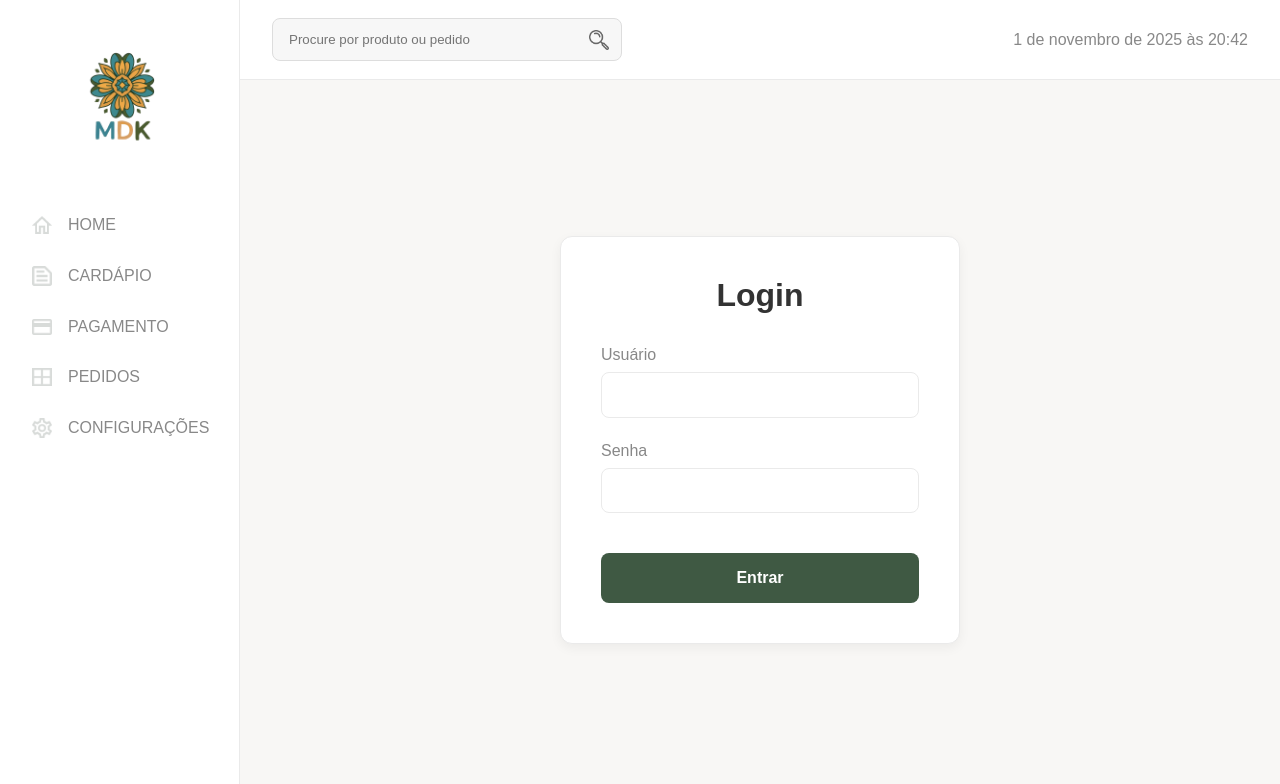
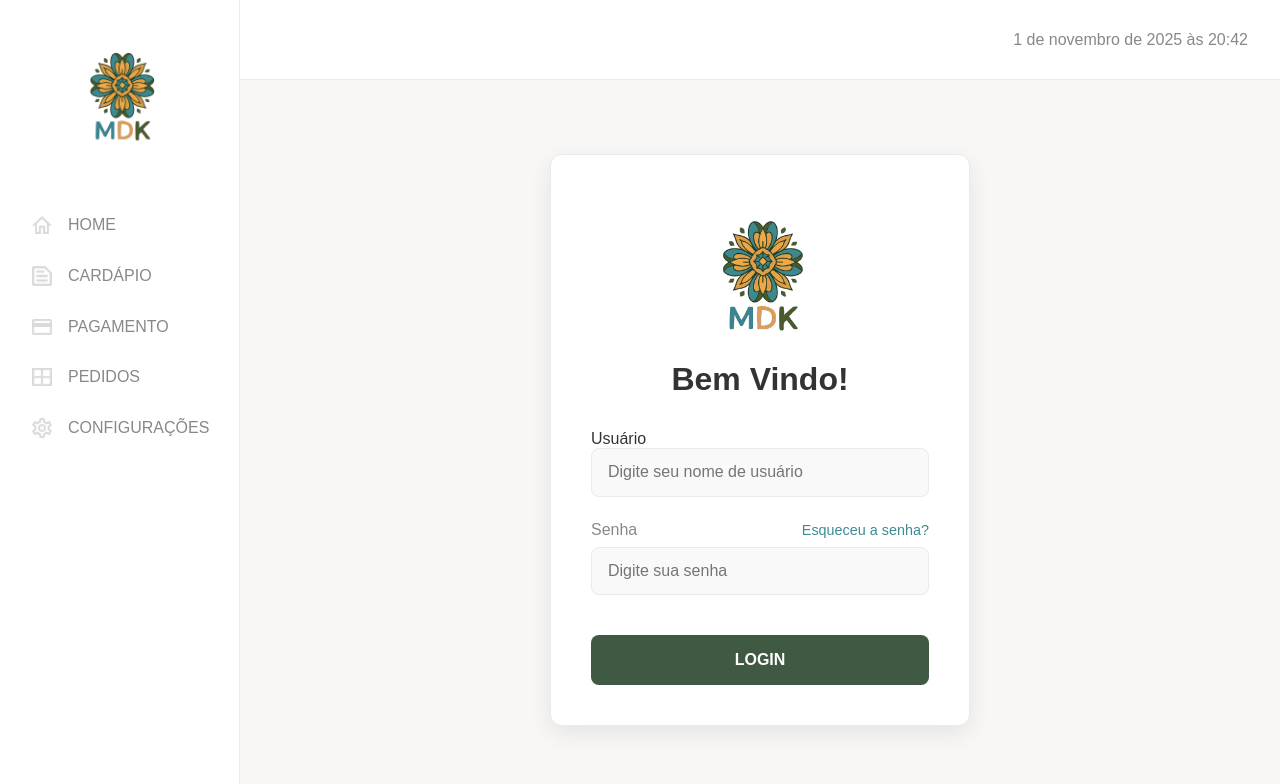
Before and after one commit to gabriel26077/Mandaladaka, a Next.js app in the folder frontend/: page /login in a window 1280 px wide. Shown: the top 784 px of the page. Built offline with nearby package versions, Linux system fonts and the light colour scheme.

Commit message:
refactor(front): refina UI de login e remove barra de pesquisa

```diff
--- a/frontend/src/app/login/login.module.css
+++ b/frontend/src/app/login/login.module.css
@@ -2,17 +2,25 @@
     display: flex;
     justify-content: center;
     align-items: center;
-    height: calc(100vh - 80px); /* Altura total menos o header */
+    height: calc(100vh - 80px);
+    background-color: var(--color-background);
 }
 
 .loginForm {
     background-color: var(--color-surface);
     padding: 2.5rem;
     border-radius: 12px;
-    box-shadow: 0 4px 12px rgba(0, 0, 0, 0.05);
+    box-shadow: 0 8px 24px rgba(0, 0, 0, 0.08);
     width: 100%;
-    max-width: 400px;
+    max-width: 420px;
     border: 1px solid var(--color-border);
+    display: flex;
+    flex-direction: column;
+    align-items: center;
+}
+
+.logo {
+    margin-bottom: 1rem;
 }
 
 .loginForm h1 {
@@ -20,25 +28,42 @@
     margin-top: 0;
     margin-bottom: 2rem;
     color: var(--color-text-primary);
+    font-weight: 600;
 }
 
 .inputGroup {
     margin-bottom: 1.5rem;
+    width: 100%;
 }
 
-.inputGroup label {
-    display: block;
+.labelRow {
+    display: flex;
+    justify-content: space-between;
+    align-items: baseline;
     margin-bottom: 0.5rem;
+}
+
+.labelRow label {
     font-weight: 500;
     color: var(--color-text-secondary);
 }
 
+.forgotPassword {
+    font-size: 0.9rem;
+    color: var(--color-primary);
+    text-decoration: none;
+}
+.forgotPassword:hover {
+    text-decoration: underline;
+}
+
 .inputGroup input {
     width: 100%;
-    padding: 0.8rem 1rem;
+    padding: 0.9rem 1rem;
     font-size: 1rem;
     border-radius: 8px;
     border: 1px solid var(--color-border);
+    background-color: #f9f9f9;
 }
 
 .btnSubmit {
@@ -52,4 +77,20 @@
     color: white;
     cursor: pointer;
     margin-top: 1rem;
+    text-transform: uppercase;
+    transition: background-color 0.2s;
 }
+.btnSubmit:hover {
+    background-color: #334a36;
+}
+.btnSubmit:disabled {
+    background-color: #ccc;
+    cursor: not-allowed;
+}
+
+.errorText {
+    color: #a53725;
+    text-align: center;
+    margin-bottom: 1rem;
+    font-weight: 500;
+}
--- a/frontend/src/app/login/page.tsx
+++ b/frontend/src/app/login/page.tsx
@@ -3,6 +3,7 @@
 import { useState } from 'react';
 import { useRouter } from 'next/navigation';
 import styles from './login.module.css';
+import Image from 'next/image';
 
 export default function LoginPage() {
   const router = useRouter();
@@ -16,20 +17,10 @@ export default function LoginPage() {
     setError(null);
     setIsLoading(true);
 
-    if (!username || !password) {
-      setError("Usuário e senha são obrigatórios.");
-      setIsLoading(false);
-      return;
-    }
-
     try {
-      // 1. Chamar a API de back-end (Flask) que está rodando na porta 5000
       const response = await fetch('http://localhost:5000/auth/login', {
         method: 'POST',
-        headers: {
-          'Content-Type': 'application/json',
-        },
-        // O body envia o JSON no formato que o 'LoginSchema' espera
+        headers: { 'Content-Type': 'application/json' },
         body: JSON.stringify({
           username: username,
           password: password,
@@ -37,18 +28,9 @@ export default function LoginPage() {
       });
 
       const data = await response.json();
+      if (!response.ok) throw new Error(data.description || 'Falha no login');
 
-      if (!response.ok) {
-        throw new Error(data.description || 'Falha no login');
-      }
-
-      // 2. Se o login for bem-sucedido (status 200)
-      const token = data.access_token; // Pega o token da resposta
-
-      // 3. Salva o token no localStorage do navegador
-      localStorage.setItem('access_token', token);
-
-      // 4. Redireciona o usuário para a página Home (/)
+      localStorage.setItem('access_token', data.access_token);
       router.push('/');
 
     } catch (err) {
@@ -65,8 +47,16 @@ export default function LoginPage() {
   return (
     <div className={styles.loginContainer}>
       <form className={styles.loginForm} onSubmit={handleLogin}>
-        <h1>Login</h1>
 
+        <Image
+          src="/icons/mdk_com.png"
+          alt="MDK Logo"
+          width={150}
+          height={150}
+          className={styles.logo}
+        />
+
+        <h1>Bem Vindo!</h1>
         <div className={styles.inputGroup}>
           <label htmlFor="username">Usuário</label>
           <input
@@ -75,24 +65,29 @@ export default function LoginPage() {
             value={username}
             onChange={(e) => setUsername(e.target.value)}
             disabled={isLoading}
+            placeholder="Digite seu nome de usuário"
           />
         </div>
 
         <div className={styles.inputGroup}>
-          <label htmlFor="password">Senha</label>
+          <div className={styles.labelRow}>
+            <label htmlFor="password">Senha</label>
+            <a href="#" className={styles.forgotPassword}>Esqueceu a senha?</a>
+          </div>
           <input
             type="password"
             id="password"
             value={password}
             onChange={(e) => setPassword(e.target.value)}
             disabled={isLoading}
+            placeholder="Digite sua senha"
           />
         </div>
 
-        {error && <p style={{ color: 'red', textAlign: 'center' }}>{error}</p>}
+        {error && <p className={styles.errorText}>{error}</p>}
 
         <button type="submit" className={styles.btnSubmit} disabled={isLoading}>
-          {isLoading ? 'Entrando...' : 'Entrar'}
+          {isLoading ? 'Entrando...' : 'LOGIN'}
         </button>
       </form>
     </div>
--- a/frontend/src/components/header.tsx
+++ b/frontend/src/components/header.tsx
@@ -26,10 +26,7 @@ export default function Header() {
 
   return (
     <header className={styles.appHeader}>
-      <div className={styles.searchBar}>
-        <input type="text" placeholder="Procure por produto ou pedido" />
-        <img src="/icons/search.png" alt="Pesquisar" />
-      </div>
+      <div></div>
 
       <div className={styles.headerActions}>
         <span className={styles.dateTime}>
```
